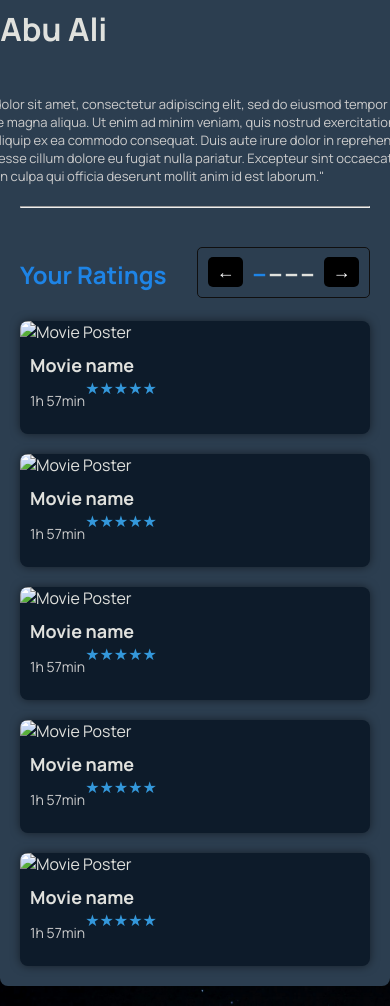
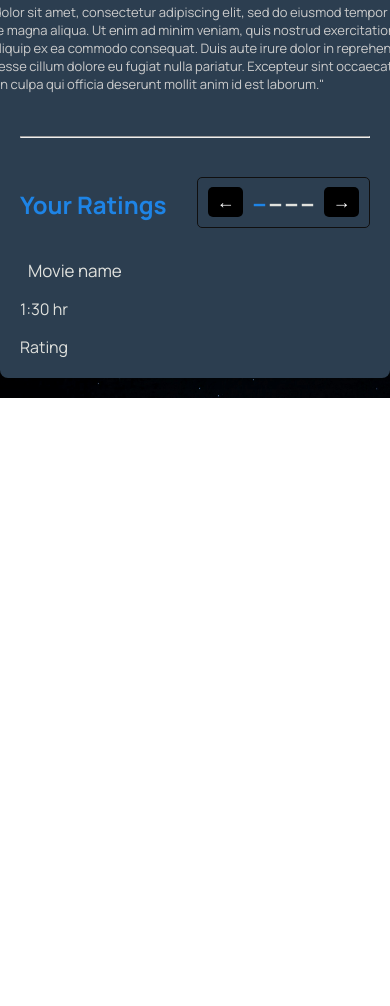
Before and after one commit to Basil-Abushihab/Movies-Project, a plain HTML site: page Pages/Profile-Page/Profile.html in a window 390 px wide. Shown: the part 661-1667 px from the top of the page. After the commit the page ends 1059 px from the top, so only its background shows below. Drawn offline with Linux system fonts and the light colour scheme; files whose address does not match are found by name.

Commit message:
javascript

```diff
--- a/Pages/Profile-Page/Profile.html
+++ b/Pages/Profile-Page/Profile.html
@@ -49,6 +49,7 @@
                 <p class="description">"Lorem ipsum dolor sit amet, consectetur adipiscing elit, sed do eiusmod tempor incididunt ut labore et dolore magna aliqua. Ut enim ad minim veniam, quis nostrud exercitation ullamco laboris nisi ut aliquip ex ea commodo consequat. Duis aute irure dolor in reprehenderit in voluptate velit esse cillum dolore eu fugiat nulla pariatur. Excepteur sint occaecat cupidatat non proident, sunt in culpa qui officia deserunt mollit anim id est laborum."</p>
             </div>
         </div>
+        <img src="/Profile-Page/" alt="">
         <hr>
 
         <div class="ratings">
@@ -70,60 +71,30 @@
     </button>
  </div>
 </div>
+</div>
 
-           </div>
-            <div class="movie-grid">
-                <div class="movie-card">
-                    <img src="movie.jpg" alt="Movie Poster">
-                    <div class="movie-info">
-                        <h3>Movie name</h3>
-                       <div class="batata">
-                        <p>1h 57min</p>
-                        <div class="rating">★★★★★</div>
-                       </div>
-                    </div>
-                </div>
-                <div class="movie-card">
-                    <img src="movie.jpg" alt="Movie Poster">
-                    <div class="movie-info">
-                        <h3>Movie name</h3>
-                        <div class="batata">
-                            <p>1h 57min</p>
-                        <div class="rating">★★★★★</div>
-                        </div>
-                    </div>
-                </div>
-                <div class="movie-card">
-                    <img src="movie.jpg" alt="Movie Poster">
-                    <div class="movie-info">
-                        <h3>Movie name</h3>
-                        <div class="batata">
-                            <p>1h 57min</p>
-                            <div class="rating">★★★★★</div>
-                        </div>
-                    </div>
-                </div>
-                <div class="movie-card">
-                    <img src="movie.jpg" alt="Movie Poster">
-                    <div class="movie-info">
-                        <h3>Movie name</h3>
-                        <div class="batata">
-                            <p>1h 57min</p>
-                        <div class="rating">★★★★★</div>
-                        </div>
-                    </div>
-                </div>
-                <div class="movie-card">
-                    <img src="movie.jpg" alt="Movie Poster">
-                    <div class="movie-info">
-                        <h3>Movie name</h3>
-                       <div class="batata">
-                        <p>1h 57min</p>
-                        <div class="rating">★★★★★</div>
-                       </div>
-                    </div>
+           <div class="card">
+            <p class="title">Movie name</p>
+            <div class="poster">
+                <div class="reaction">
+                    <i class="fas fa-play"></i>
+                    <i class="fas fa-heart"></i>
                 </div>
             </div>
+            <div class="info">
+                <div class="clock">
+                    <i class="fa-solid fa-clock"></i>
+                    <p class="time">1:30 hr</p>
+                </div>
+                <div class="rate">Rating</div>
+            </div>
+        </div>
+
+
+
+
+
+
         </div>
     </div>
 </body>
--- a/Pages/Profile-Page/style/Profile-style.css
+++ b/Pages/Profile-Page/style/Profile-style.css
@@ -178,39 +178,6 @@ body {
     margin-bottom: 20px;
 }
 
-.movie-grid {
-    display: flex;
-    flex-wrap: wrap;
-    gap: 20px;
-}
-
-.movie-card {
-    background: #0d1b2a;
-    border-radius: 8px;
-    box-shadow: 0 0 10px rgba(0, 0, 0, 0.5);
-    overflow: hidden;
-    width: 200px;
-}
-
-.movie-card img {
-    width: 100%;
-    height: auto;
-}
-
-.movie-info {
-    padding: 10px;
-}
-
-.movie-info h3 {
-    font-size: 18px;
-    margin: 0;
-}
-
-.movie-info p {
-    font-size: 14px;
-    color: #ccc;
-}
-
 .slash {
     display: flex;
   }
```
Also changed, not shown: Favorites/favorites.html (added, +163 -0 lines), Profile-Page/main.js (added, +62 -0 lines), firebase.js (added, +21 -0 lines), Profile-Page/coollogo_com-14687926.png (added), Profile-Page/templates_zicxi.jpg (added).
